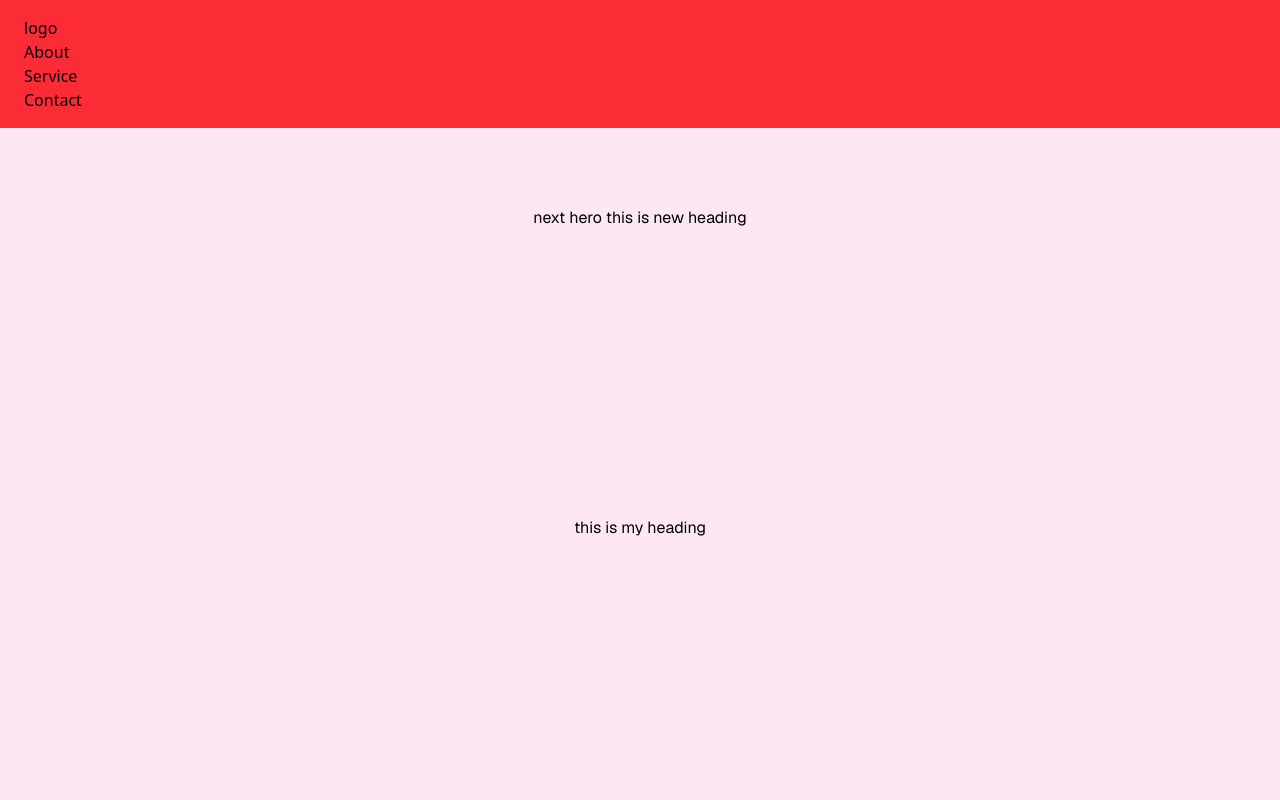
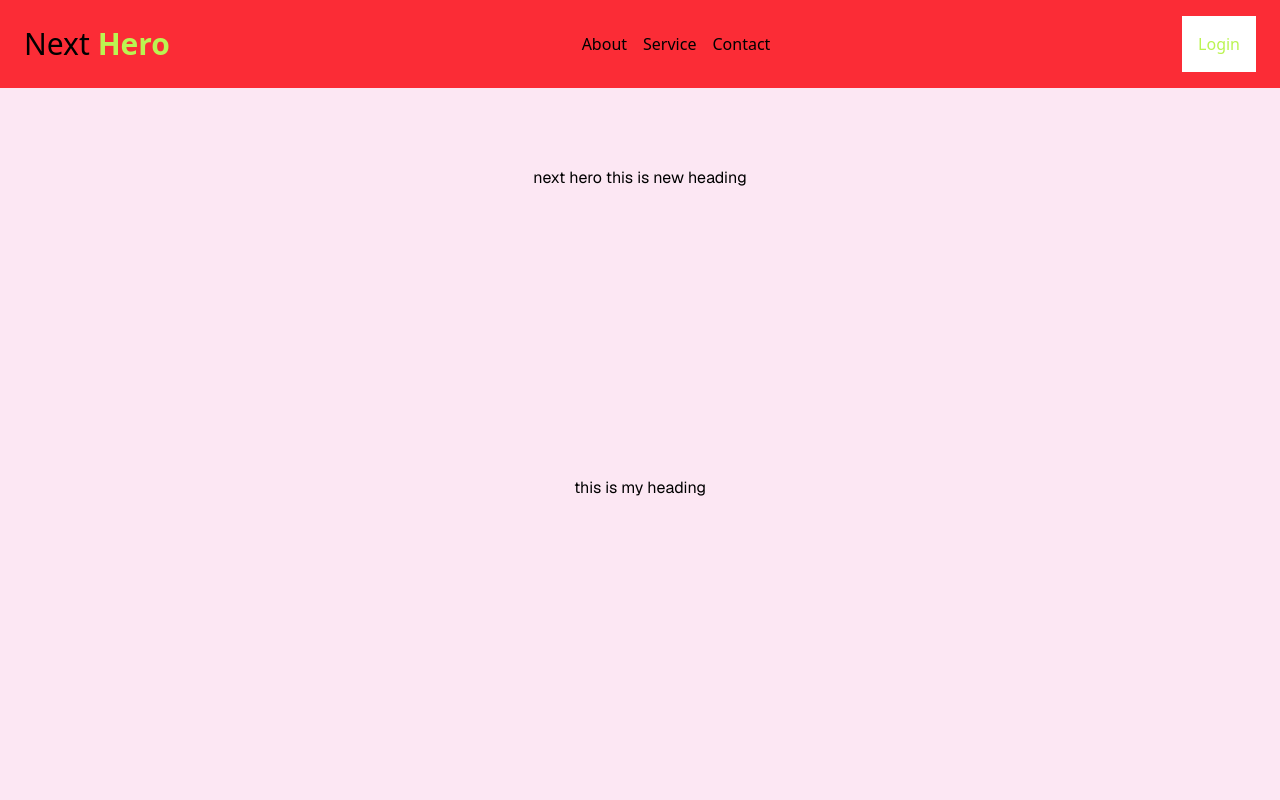
Before and after one commit to Md-Firoz-Mahmud-Nur/0190-Next_Hero-L1_M13_m_076, a Next.js app: page / in a window 1280 px wide. Shown: the top 800 px of the page. Built offline with nearby package versions, Linux system fonts and the light colour scheme.

Commit message:
Add : Navigation

```diff
--- /dev/null
+++ b/src/Components/Navbar.jsx
@@ -0,0 +1,41 @@
+"use client";
+import Link from "next/link";
+import { usePathname, useRouter } from "next/navigation";
+import React from "react";
+
+const Navbar = () => {
+  const pathName = usePathname();
+  const router = useRouter();
+  const links = [
+    { title: "About", path: "/about" },
+    { title: "Service", path: "/service" },
+    { title: "Contact", path: "/contact" },
+  ];
+
+  const handler = () => {
+    router.push("/about");
+  };
+
+  return (
+    <nav className="bg-red-500 py-4 px-6 flex justify-between items-center">
+      <h6 className="text-3xl">
+        Next <span className="text-lime-300 font-bold">Hero</span>
+      </h6>
+      <ul className="flex justify-between items-center space-x-4">
+        {links.map((link) => (
+          <Link
+            key={link.title}
+            href={link.path}
+            className={`${pathName === link.path ? "text-lime-300" : ""}`}>
+            {link.title}
+          </Link>
+        ))}
+      </ul>
+      <button onClick={handler} className="bg-white text-lime-300 p-4">
+        Login
+      </button>
+    </nav>
+  );
+};
+
+export default Navbar;
--- a/src/app/layout.js
+++ b/src/app/layout.js
@@ -1,5 +1,6 @@
 import { Geist, Geist_Mono } from "next/font/google";
 import "./globals.css";
+import Navbar from "@/Components/Navbar";
 
 const geistSans = Geist({
   variable: "--font-geist-sans",
@@ -21,14 +22,7 @@ export default function RootLayout({ children }) {
     <html lang="en">
       <body
         className={`${geistSans.variable} ${geistMono.variable} antialiased`}>
-        <nav className="bg-red-500 py-4 px-6">
-          <h6>logo</h6>
-          <ul>
-            <li>About</li>
-            <li>Service</li>
-            <li>Contact</li>
-          </ul>
-        </nav>
+        <Navbar></Navbar>
         <div className="h-screen bg bg-pink-100">{children}</div>
         <footer>This is my footer</footer>
       </body>
```
